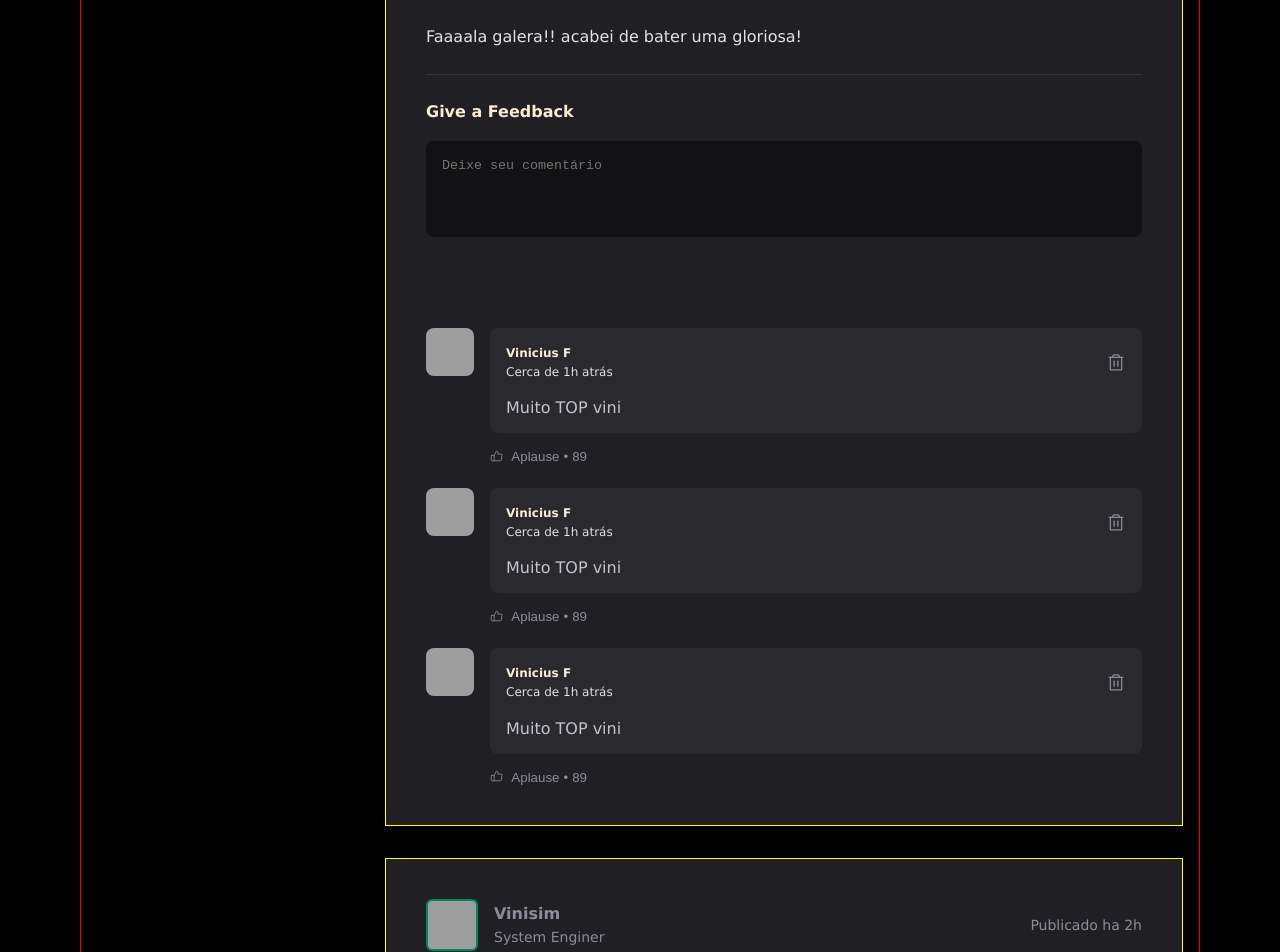
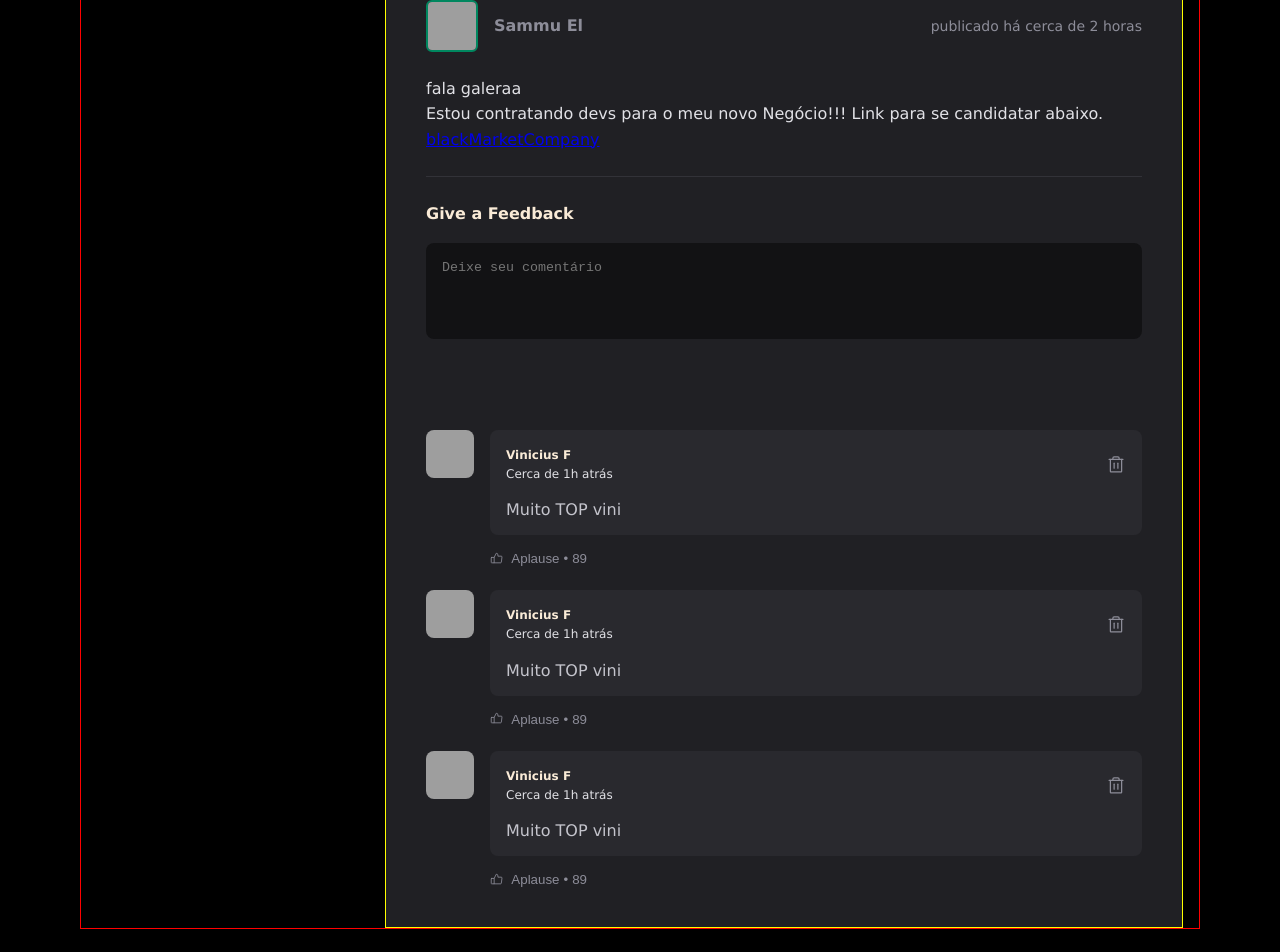
Before and after one commit to ViniMF13/React-feed, a React (Vite) app: page / in a window 1280 px wide. Shown: the part 1140-2092 px from the top of the page. Built offline with nearby package versions, Linux system fonts and the light colour scheme; grey boxes are pictures that could not be loaded.

Commit message:
add dinamic posts

```diff
--- a/package.json
+++ b/package.json
@@ -9,6 +9,7 @@
     "preview": "vite preview"
   },
   "dependencies": {
+    "date-fns": "^2.29.3",
     "phosphor-react": "^1.4.1",
     "react": "^18.2.0",
     "react-dom": "^18.2.0"
--- a/src/App.jsx
+++ b/src/App.jsx
@@ -4,6 +4,37 @@ import { Post } from './components/Post'
 import { Sidebar } from "./components/Sidebar";
 import styles from './App.module.css'
 import './global.css'
+
+const posts = [
+  {
+    id: 1,
+    author: {
+      avatarUrl: "https://github.com/diego3g.png",
+      name: "vinicius F",
+      role: 'System Enginer',
+    },
+    content: [
+      {type: 'paragraph', content: 'fala galeraa', },
+      {type: 'paragraph', content: 'Estou contratando devs para o meu novo Negócio!!! Link para se candidatar abaixo.', },
+      {type: 'link', content: 'blackMarketCompany', },
+    ],
+    publishedAt: new Date('2023-04-22 20:54:34'),
+  },
+  {
+    id: 2,
+    author: {
+      avatarUrl: "https://github.com/sammuelReis.png",
+      name: "Sammu El",
+      role: 'Systems Analist',
+    },
+    content: [
+      {type: 'paragraph', content: 'fala galeraa', },
+      {type: 'paragraph', content: 'Estou contratando devs para o meu novo Negócio!!! Link para se candidatar abaixo.', },
+      {type: 'link', content: 'blackMarketCompany', },
+    ],
+    publishedAt: new Date('2023-04-21 22:14:59'),
+  },
+];
 
 function App() {
   return (
@@ -13,18 +44,15 @@ function App() {
       <div className={styles.wrapper}>
         <Sidebar />
         <main>
-          <Post
-             author='Vini Sim'
-             content='Engenharia de Sistemas'
-          />
-          <Post
-             author='Albert Einstein'
-             content='Rela na atividade'
-          />
-          <Post
-             author='samu'
-             content='SIstemas de Info'
-          />
+          {posts.map(post => {
+            return (
+                <Post
+                  author={post.author}
+                  content={post.content}
+                  publishedAt={post.publishedAt}
+               />
+            )
+          })}
         </main>
 
       </div>
--- a/src/components/Post.jsx
+++ b/src/components/Post.jsx
@@ -1,26 +1,39 @@
 import styles from './Post.module.css'
 import { Comment } from './Comment'
 import { Avatar } from './Avatar';
+import { format, formatDistanceToNow} from 'date-fns';
+import ptBR from 'date-fns/locale/pt-BR';
 
 
+export function Post({ author, content, publishedAt }) {
 
-export function Post() {
+    const publishetAtFormatted = format(publishedAt, "d 'de' LLLL 'às' HH:mm'h'", {
+      locale: ptBR,
+    })
+
+    const publishedDateRelativeToNow = formatDistanceToNow(publishedAt, {
+      locale: ptBR,
+      addSuffix: true,
+    })
+
     return (
         <article className={styles.post}>
           <header>
             <div className={styles.author}>
-            <Avatar src="https://github.com/diego3g.png" />
+            <Avatar src={author.avatarUrl} />
                 <div className={styles.info}>
-                    <strong>Vinisim</strong>
-                    <span>System Enginer</span>
+                    <strong>{author.name}</strong>
+                    <span>{author.lore}</span>
                 </div>
             </div>
 
-            <time dateTime="2023-03-28">Publicado ha 2h</time>
+            <time dateTime={publishetAtFormatted}>publicado {publishedDateRelativeToNow}</time>
           </header>
 
           <div className={styles.content}>
-            <p>Faaaala galera!! acabei de bater uma gloriosa!</p>
+            <p>{content[0].content}</p>
+            <p>{content[1].content}</p>
+            <a href="#">{content[2].content}</a>
           </div>
 
           <form className={styles.commentForm}>
```
Also changed, not shown: 2 other files (tests, documents, lock files or other folders).
